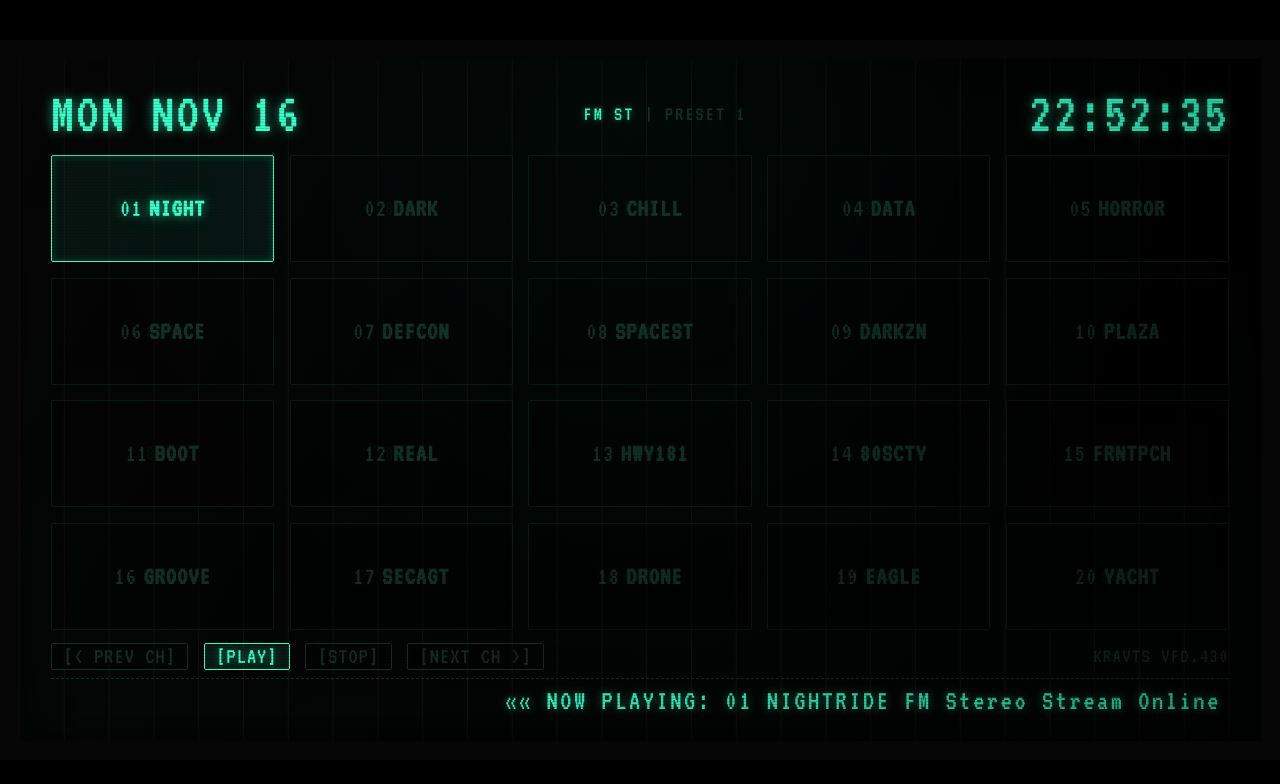
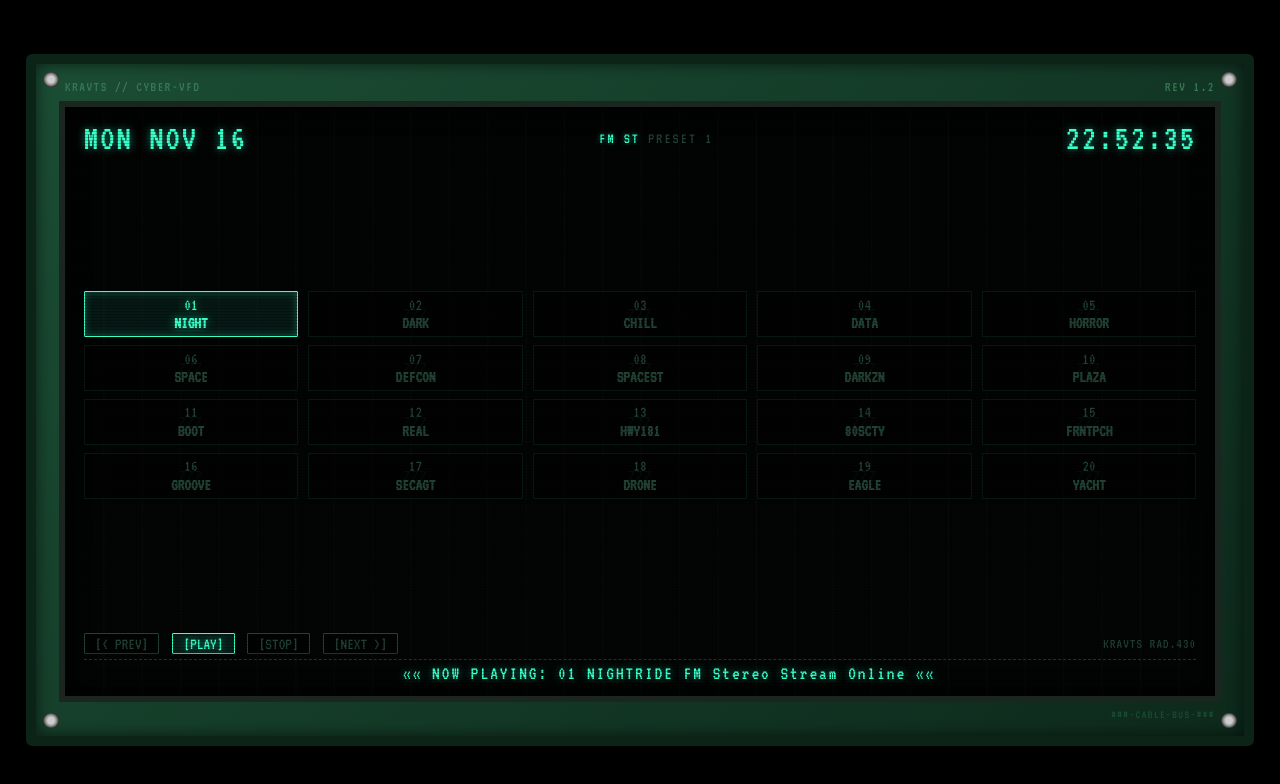
Before and after one commit to muteciko-hash/rafio, a plain HTML site: page index.html in a window 1280 px wide. Drawn offline with Linux system fonts and the light colour scheme.

Commit message:
Update HTML structure and styles for VFD module

```diff
--- a/index.html
+++ b/index.html
@@ -3,198 +3,236 @@
 <head>
 <meta charset="UTF-8">
 <meta name="viewport" content="width=device-width, initial-scale=1.0, maximum-scale=1.0, user-scalable=no, viewport-fit=cover">
-<title>KRAVTS // AUTHENTIC VFD MODULE RADIO</title>
+<title>KRAVTS // CYBER-VFD MODULE 1.2</title>
 <link href="https://fonts.googleapis.com/css2?family=VT323&display=swap" rel="stylesheet">
 <style>
 :root {
-  --vfd-deep-bg: #010302;
+  --vfd-bg: #030605;
   --vfd-on: #39ffca;
-  --vfd-glow: rgba(57, 255, 202, 0.5);
-  --vfd-dim: #103024;
-  --filament-line: rgba(255, 120, 50, 0.08);
+  --vfd-glow: rgba(57, 255, 202, 0.55);
+  --vfd-dim: #224235;
+  --pcb-green: #143826;
+  --pcb-edge: #0c2418;
 }
 
 * { box-sizing: border-box; -webkit-tap-highlight-color: transparent; margin: 0; padding: 0; }
-body, html { width: 100%; height: 100%; background: #000; display: flex; align-items: center; justify-content: center; overflow: hidden; font-family: 'VT323', monospace; user-select: none; -webkit-user-select: none; }
+body, html {
+  width: 100vw;
+  height: 100vh;
+  height: 100dvh;
+  background: #000;
+  display: flex;
+  align-items: center;
+  justify-content: center;
+  overflow: hidden;
+  font-family: 'VT323', monospace;
+  user-select: none;
+  -webkit-user-select: none;
+}
 
-/* GERÇEKÇİ VFD TÜP MODÜL KASASI VE CAMI */
-.vfd-housing {
-  width: 100vw;
-  height: 56.25vw;
-  max-width: 1920px;
-  max-height: 1080px;
-  background-color: var(--vfd-deep-bg);
-  /* Gerçekçi VFD cam içi dikey flaman telleri ve tüp gölgelemesi */
-  background-image:
-    linear-gradient(90deg, var(--filament-line) 1px, transparent 1px),
-    linear-gradient(180deg, rgba(0,0,0,0.6) 0%, rgba(3,6,5,0.95) 100%);
-  background-size: 3.5vw 100%, 100% 100%;
-  border: 1.5vw solid #040504;
-  box-shadow: inset 0 0 40px rgba(0,0,0,0.95), 0 0 60px rgba(0,0,0,0.8);
-  padding: 2vw 2.5vw;
+/* YEŞİL DEVRE KARTI (PCB) DIŞ KASASI - GÖNDERDİĞİN FOTOĞRAFIN BİREBİR ORTAMI */
+.pcb-board {
+  width: 96vw;
+  height: 54vw;
+  max-width: 1400px;
+  max-height: 787px;
+  background-color: var(--pcb-green);
+  background-image: linear-gradient(135deg, #1b4d34 0%, #0d291b 100%);
+  border: 0.8vw solid var(--pcb-edge);
+  border-radius: 6px;
+  box-shadow: 0 0 30px rgba(0,0,0,0.9), inset 0 0 15px rgba(0,0,0,0.6);
+  padding: 1.2vw 1.8vw;
   display: flex;
   flex-direction: column;
   justify-content: space-between;
   position: relative;
-  overflow: hidden;
 }
 
-/* FLAMAN (FILAMENT) ISITICI TELLERE AİT YATAY İNCE İZLER VE CRT CAM TARAMASI */
-.vfd-housing::before {
+/* PCB KÖŞE VİDALARI */
+.screw {
+  position: absolute;
+  width: 1.2vw; height: 1.2vw;
+  background: radial-gradient(circle, #ccc 30%, #555 70%, #111 100%);
+  border-radius: 50%;
+  box-shadow: inset 0 0 2px #000;
+}
+.screw-tl { top: 0.6vw; left: 0.6vw; }
+.screw-tr { top: 0.6vw; right: 0.6vw; }
+.screw-bl { bottom: 0.6vw; left: 0.6vw; }
+.screw-br { bottom: 0.6vw; right: 0.6vw; }
+
+/* PCB ÜSTÜNDEKİ YAZILAR VE ETİKETLER */
+.pcb-header {
+  display: flex;
+  justify-content: space-between;
+  font-size: 1.1vw;
+  color: #3b7a57;
+  letter-spacing: 1.5px;
+  padding: 0 0.5vw;
+  text-transform: uppercase;
+}
+
+/* VFD CAM EKRAN ÇERÇEVESİ (KOYU GÜMÜŞ/SİYAH METAL ÇERÇEVE) */
+.vfd-glass-panel {
+  flex: 1;
+  background-color: var(--vfd-bg);
+  background-image:
+    linear-gradient(90deg, rgba(255,140,60,0.03) 1px, transparent 1px),
+    linear-gradient(180deg, rgba(0,0,0,0.4) 0%, rgba(2,5,4,0.95) 100%);
+  background-size: 3vw 100%, 100% 100%;
+  border: 0.5vw solid #1b2621;
+  box-shadow: inset 0 0 25px #000;
+  padding: 1vw 1.5vw;
+  display: flex;
+  flex-direction: column;
+  justify-content: space-between;
+  position: relative;
+  margin: 0.6vw 0;
+}
+
+/* VFD CAM TARAMA VE FLAMAN ÇİZGİLERİ */
+.vfd-glass-panel::before {
   content: "";
   position: absolute;
   inset: 0;
-  background: repeating-linear-gradient(0deg, rgba(0, 0, 0, 0.15), rgba(0, 0, 0, 0.15) 1px, transparent 1px, transparent 3px);
+  background: repeating-linear-gradient(0deg, rgba(0,0,0,0.2), rgba(0,0,0,0.2) 1px, transparent 1px, transparent 3px);
   pointer-events: none;
-  z-index: 12;
+  z-index: 10;
 }
 
-/* CAM YANSIMASI VE DERİNLİK */
-.glass-glare {
-  position: absolute;
-  inset: 0;
-  background: radial-gradient(circle at 50% 8%, rgba(57,255,202,0.03) 0%, transparent 65%),
-              linear-gradient(120deg, rgba(255,255,255,0.02) 0%, transparent 45%, rgba(0,0,0,0.4) 100%);
-  pointer-events: none;
-  z-index: 13;
-}
-
-/* ÜST PANEL */
-.top-deck {
+/* ÜST BİLGİ SATIRI */
+.vfd-top {
   display: flex;
   justify-content: space-between;
   align-items: center;
-  flex-shrink: 0;
   z-index: 2;
 }
-.vfd-text {
-  font-size: 4.5vw;
+.vfd-main-title {
+  font-size: 2.8vw;
   color: var(--vfd-on);
-  text-shadow: 0 0 10px var(--vfd-glow), 0 0 20px rgba(57,255,202,0.2);
+  text-shadow: 0 0 8px var(--vfd-glow);
   letter-spacing: 2px;
 }
-.top-sub {
-  font-size: 1.6vw;
+.vfd-sub-info {
+  font-size: 1.2vw;
   color: var(--vfd-dim);
   letter-spacing: 2px;
 }
-.top-sub span.active {
+.vfd-sub-info span.active {
   color: var(--vfd-on);
-  text-shadow: 0 0 6px var(--vfd-glow);
+  text-shadow: 0 0 5px var(--vfd-glow);
 }
 
-/* ORTA PANEL: 20 İSTASYON IZGARASI (SÖNÜK İZLERLE BİRLİKTE) */
-.grid-container {
-  flex: 1;
+/* 20 KANAL IZGARASI (GÖNDERDİĞİN GÖRSELDEKİ SÖNÜK 16-SEGMENT KUTULAR) */
+.vfd-grid {
   display: grid;
   grid-template-columns: repeat(5, 1fr);
   grid-template-rows: repeat(4, 1fr);
-  gap: 1.2vw;
-  padding: 1vw 0;
+  gap: 0.6vw 0.8vw;
   z-index: 2;
+  margin: 0.5vw 0;
 }
 
-.station-btn {
-  background: rgba(0, 0, 0, 0.4);
-  border: 1px solid rgba(16, 48, 36, 0.5);
+.ch-cell {
+  background: rgba(0, 0, 0, 0.45);
+  border: 1px solid rgba(18, 56, 44, 0.4);
   color: var(--vfd-dim);
   cursor: pointer;
   display: flex;
+  flex-direction: column;
   align-items: center;
   justify-content: center;
   font-family: inherit;
-  font-size: 2vw;
-  border-radius: 2px;
+  padding: 0.3vw 0.2vw;
+  border-radius: 1px;
   position: relative;
-  transition: all 0.15s ease;
-  letter-spacing: 1px;
+  transition: all 0.1s ease;
 }
 
-/* Sönük VFD segment arka plan detayları */
-.station-btn::after {
-  content: "888";
+/* Sönük 16-segment arka plan deseni (Görseldeki o çapraz çizgili kutucuklar) */
+.ch-cell::before {
+  content: "ZZZ";
   position: absolute;
-  font-size: 1.8vw;
-  color: rgba(16, 48, 36, 0.2);
-  letter-spacing: 2px;
+  font-size: 1.4vw;
+  color: rgba(18, 56, 44, 0.22);
+  letter-spacing: 1px;
   pointer-events: none;
   z-index: 1;
 }
 
-.station-btn span {
+.ch-cell span {
   position: relative;
+  z-index: 2;
+  line-height: 1.1;
+}
+
+.ch-cell .c-num { font-size: 1.3vw; }
+.ch-cell .c-name { font-size: 1.3vw; font-weight: bold; }
+
+/* AKTİF KANAL PARILTISI */
+.ch-cell.active {
+  border-color: var(--vfd-on);
+  color: var(--vfd-on);
+  background: rgba(57, 255, 202, 0.08);
+  text-shadow: 0 0 10px var(--vfd-glow);
+  box-shadow: inset 0 0 8px rgba(57, 255, 202, 0.3);
+}
+.ch-cell.active::before { display: none; }
+
+/* ALT KONTROL VE KAYAN YAZI */
+.vfd-bottom {
+  display: flex;
+  flex-direction: column;
+  gap: 0.4vw;
   z-index: 2;
 }
 
-.station-btn.active {
-  border-color: var(--vfd-on);
-  color: var(--vfd-on);
-  background: rgba(57, 255, 202, 0.06);
-  text-shadow: 0 0 10px var(--vfd-glow), 0 0 20px rgba(57,255,202,0.3);
-  box-shadow: inset 0 0 8px rgba(57, 255, 202, 0.2);
-}
-.station-btn.active::after { display: none; }
-
-.station-btn .num { margin-right: 0.5vw; }
-.station-btn .name { font-weight: bold; }
-
-/* ALT PANEL */
-.bottom-deck {
-  display: flex;
-  flex-direction: column;
-  gap: 0.6vw;
-  flex-shrink: 0;
-  z-index: 2;
-}
-
-.controls-row {
+.ctrl-bar {
   display: flex;
   justify-content: space-between;
   align-items: center;
 }
 
-.media-group {
+.btn-group {
   display: flex;
-  gap: 1.2vw;
-  align-items: center;
+  gap: 1vw;
 }
 
-.ctrl-btn {
-  background: rgba(0,0,0,0.4);
+.vfd-btn {
+  background: rgba(0,0,0,0.5);
   border: 1px solid var(--vfd-dim);
   color: var(--vfd-dim);
   font-family: inherit;
-  font-size: 1.8vw;
-  padding: 0.1vw 0.9vw;
+  font-size: 1.3vw;
+  padding: 0.1vw 0.8vw;
   cursor: pointer;
-  border-radius: 2px;
+  border-radius: 1px;
   transition: all 0.1s ease;
-  letter-spacing: 1px;
 }
-.ctrl-btn.active, .ctrl-btn:hover {
+.vfd-btn.active, .vfd-btn:hover {
   border-color: var(--vfd-on);
   color: var(--vfd-on);
-  text-shadow: 0 0 8px var(--vfd-glow);
-  background: rgba(57, 255, 202, 0.08);
+  text-shadow: 0 0 6px var(--vfd-glow);
+  background: rgba(57, 255, 202, 0.1);
 }
 
-/* MARQUEE KAYAN YAZI BANDI */
-.marquee-wrapper {
+/* MARQUEE KAYAN YAZI */
+.ticker-box {
   border-top: 1px dashed var(--vfd-dim);
-  padding-top: 0.6vw;
+  padding-top: 0.3vw;
   overflow: hidden;
   white-space: nowrap;
   display: flex;
 }
-.marquee-text {
+.ticker-text {
   display: inline-block;
-  font-size: 2.2vw;
+  font-size: 1.5vw;
   color: var(--vfd-on);
-  text-shadow: 0 0 10px var(--vfd-glow);
-  letter-spacing: 2.5px;
-  animation: marqueeScroll 25s linear infinite;
+  text-shadow: 0 0 8px var(--vfd-glow);
+  letter-spacing: 2px;
+  animation: scrollText 25s linear infinite;
 }
-@keyframes marqueeScroll {
+@keyframes scrollText {
   0% { transform: translateX(100%); }
   100% { transform: translateX(-100%); }
 }
@@ -202,35 +240,47 @@ body, html { width: 100%; height: 100%; background: #000; display: flex; align-i
 </head>
 <body>
 
-<div class="vfd-housing">
-  <div class="glass-glare"></div>
+<div class="pcb-board">
+  <div class="screw screw-tl"></div>
+  <div class="screw screw-tr"></div>
+  <div class="screw screw-bl"></div>
+  <div class="screw screw-br"></div>
 
-  <!-- ÜST PANEL -->
-  <div class="top-deck">
-    <div class="vfd-text" id="lbl-date">TUE NOV 17</div>
-    <div class="top-sub">
-      <span class="active">FM ST</span> | PRESET <span id="lbl-preset">1</span>
-    </div>
-    <div class="vfd-text" id="lbl-time">12:57:02</div>
+  <div class="pcb-header">
+    <span>KRAVTS // CYBER-VFD</span>
+    <span>REV 1.2</span>
   </div>
 
-  <!-- ORTA PANEL (20 RADYO KANALI) -->
-  <div class="grid-container" id="radioGrid"></div>
+  <div class="vfd-glass-panel">
+    <!-- ÜST BİLGİ -->
+    <div class="vfd-top">
+      <div class="vfd-main-title" id="lbl-date">TUE NOV 17</div>
+      <div class="vfd-sub-info"><span class="active">FM ST</span> PRESET <span id="lbl-preset">1</span></div>
+      <div class="vfd-main-title" id="lbl-time">12:57:02</div>
+    </div>
 
-  <!-- ALT PANEL -->
-  <div class="bottom-deck">
-    <div class="controls-row">
-      <div class="media-group">
-        <button class="ctrl-btn" onclick="prevStation()">[&lt; PREV CH]</button>
-        <button class="ctrl-btn active" id="btn-play" onclick="playAudio()">[PLAY]</button>
-        <button class="ctrl-btn" id="btn-stop" onclick="stopAudio()">[STOP]</button>
-        <button class="ctrl-btn" onclick="nextStation()">[NEXT CH &gt;]</button>
+    <!-- ORTA 20'Lİ KANAL IZGARASI -->
+    <div class="vfd-grid" id="radioGrid"></div>
+
+    <!-- ALT KONTROLLER VE KANALLAR -->
+    <div class="vfd-bottom">
+      <div class="ctrl-bar">
+        <div class="btn-group">
+          <button class="vfd-btn" onclick="prevStation()">[&lt; PREV]</button>
+          <button class="vfd-btn active" id="btn-play" onclick="playAudio()">[PLAY]</button>
+          <button class="vfd-btn" id="btn-stop" onclick="stopAudio()">[STOP]</button>
+          <button class="vfd-btn" onclick="nextStation()">[NEXT &gt;]</button>
+        </div>
+        <div style="font-size: 1.1vw; color: var(--vfd-dim); letter-spacing: 1px;">KRAVTS RAD.430</div>
       </div>
-      <div style="font-size: 1.6vw; color: var(--vfd-dim); letter-spacing: 1.5px;">KRAVTS VFD.430</div>
+      <div class="ticker-box">
+        <div class="ticker-text" id="lbl-status">«« NOW PLAYING: 01 NIGHTRIDE FM Stereo Stream Online ««</div>
+      </div>
     </div>
-    <div class="marquee-wrapper">
-      <div class="marquee-text" id="lbl-status">«« NOW PLAYING: 01 NIGHTRIDE FM Stereo Stream Online ««</div>
-    </div>
+  </div>
+
+  <div class="pcb-header" style="justify-content: flex-end; font-size: 0.9vw;">
+    <span style="color: #1b4d34;">###-CABLE-BUS-###</span>
   </div>
 </div>
 
@@ -266,14 +316,14 @@ let activeIndex = 0;
 const grid = document.getElementById("radioGrid");
 stations.forEach((st, idx) => {
   const btn = document.createElement("button");
-  btn.className = `station-btn ${idx === 0 ? 'active' : ''}`;
+  btn.className = `ch-cell ${idx === 0 ? 'active' : ''}`;
   btn.onclick = () => selectStation(idx);
-  btn.innerHTML = `<span class="num">${st.num}</span><span class="name">${st.name}</span>`;
+  btn.innerHTML = `<span class="c-num">${st.num}</span><span class="c-name">${st.name}</span>`;
   grid.appendChild(btn);
 });
 
 function selectStation(idx) {
-  document.querySelectorAll(".station-btn").forEach((b, i) => {
+  document.querySelectorAll(".ch-cell").forEach((b, i) => {
     b.classList.toggle("active", i === idx);
   });
   activeIndex = idx;
```
